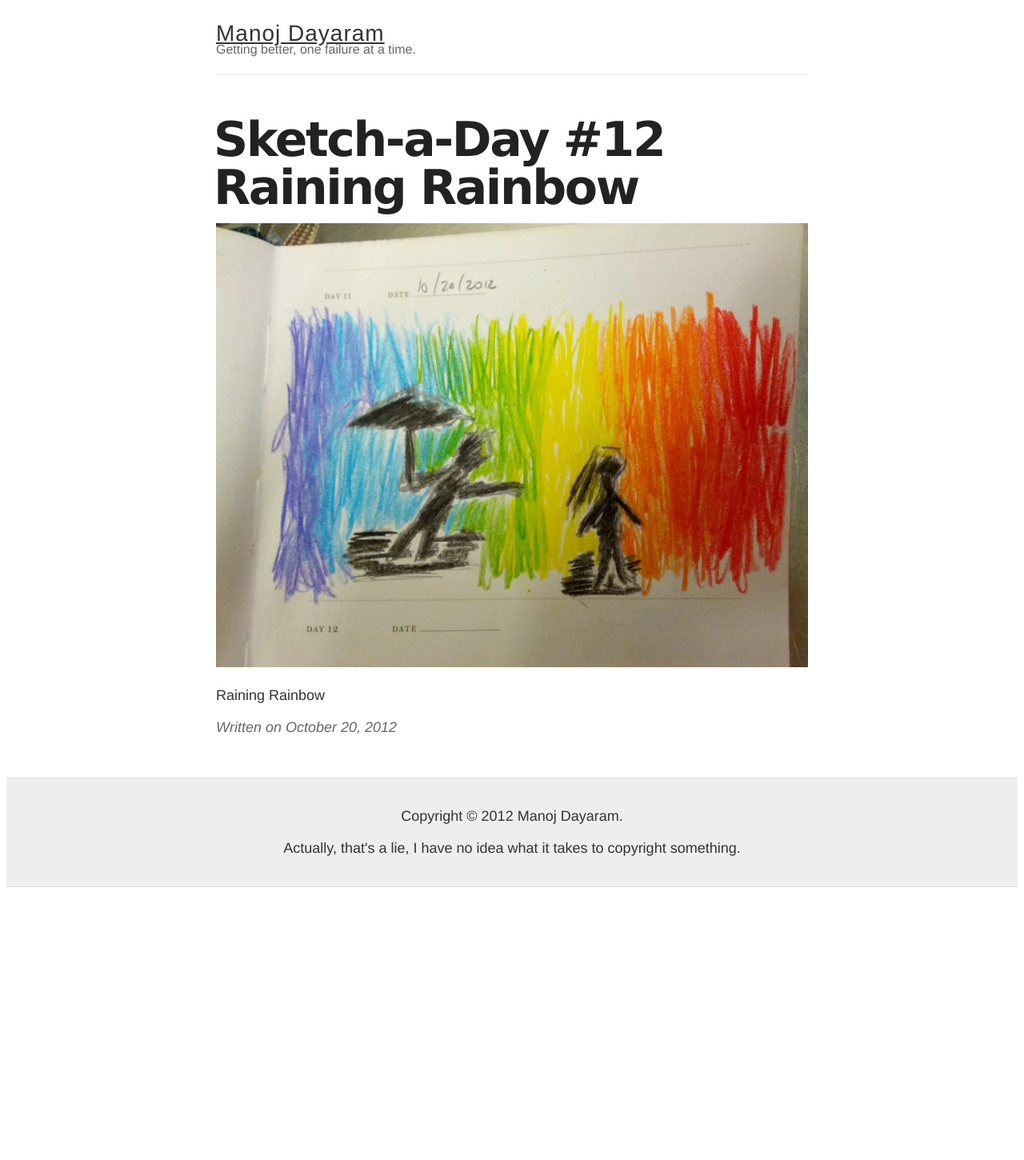
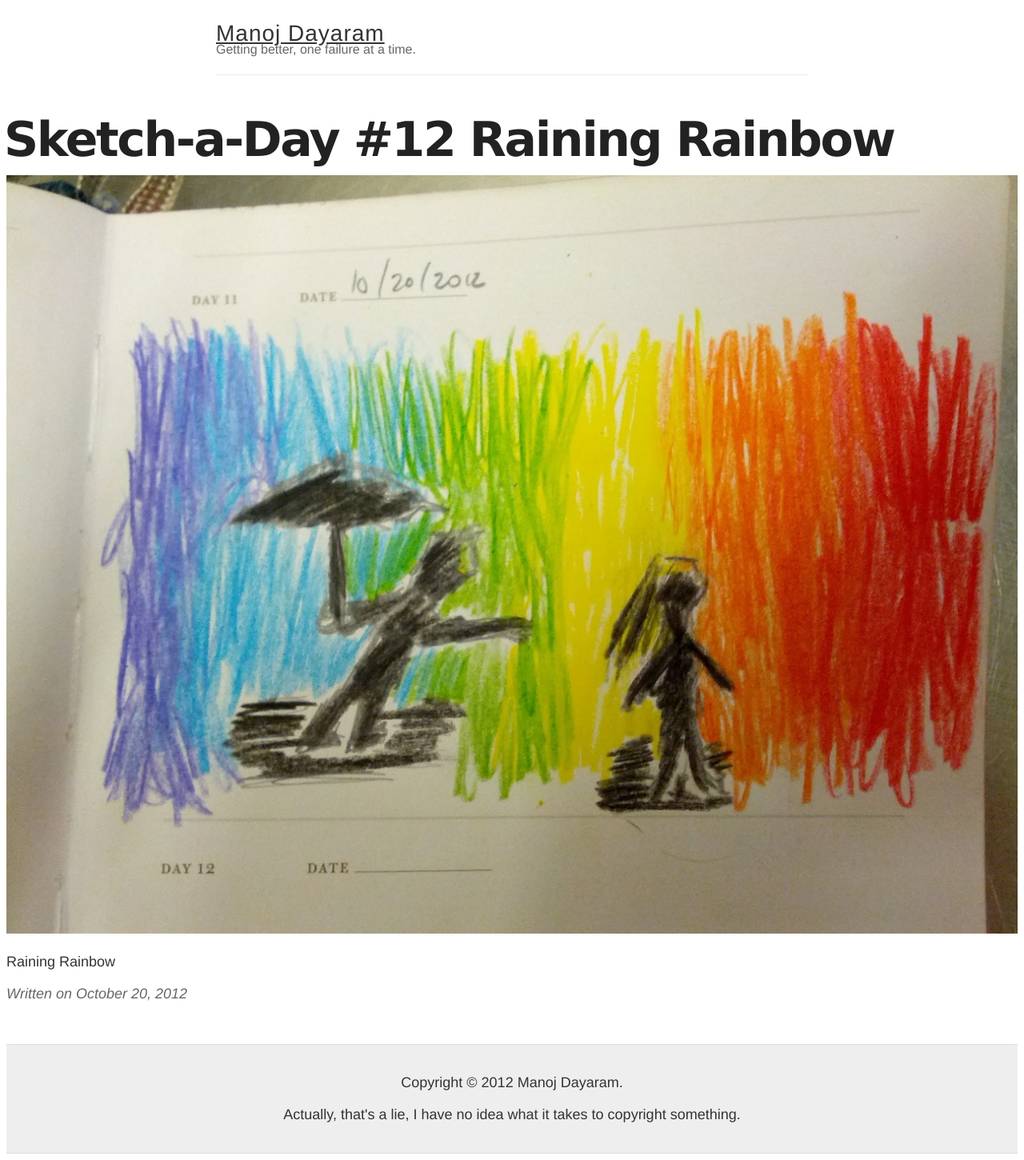
Before and after one commit to mdayaram/mdayaram.github.io, a Jekyll site: the page built from _posts/sketches/2012-10-20-sad12-raining-rainbow.md, in a window 1280 px wide. Shown: the whole page at 80% size. Built offline with Jekyll 4.4.1, drawn with Linux system fonts in a browser that asks for light colours; comment, search, counter and statistics services are not loaded; before the commit the page ends 1117 px from its top, so only the background shows below that.

Commit message:
changing the structure of the layouts

```diff
--- a/_layouts/default.html
+++ b/_layouts/default.html
@@ -20,21 +20,7 @@
   </head>
 
   <body>
-    <div class="wrapper-masthead">
-      <div class="container">
-        <header class="masthead clearfix">
-          <div class="site-info">
-            <h1 class="site-name"><a href="{{ site.baseurl }}/">{{ site.name }}</a></h1>
-            <p class="site-description">{{ site.description }}</p>
-          </div>
-        </header>
-      </div>
-    </div>
-
-    <div id="main" role="main" class="container">
-      {{ content }}
-    </div>
-
+    {{ content }}
     <div class="wrapper-footer">
       <div class="container">
         <footer class="footer">
--- a/_layouts/post.html
+++ b/_layouts/post.html
@@ -1,6 +1,18 @@
 ---
 layout: default
 ---
+
+<div class="wrapper-masthead">
+  <div class="container">
+    <header class="masthead clearfix">
+    <div class="site-info">
+      <h1 class="site-name"><a href="{{ site.baseurl }}/">{{ site.name }}</a></h1>
+      <p class="site-description">{{ site.description }}</p>
+    </div>
+    </header>
+  </div>
+</div>
+
 
 <article class="post">
   <h1>{{ page.title }}</h1>
```
Also changed, not shown: _layouts/page.html (+12 -2 lines).
